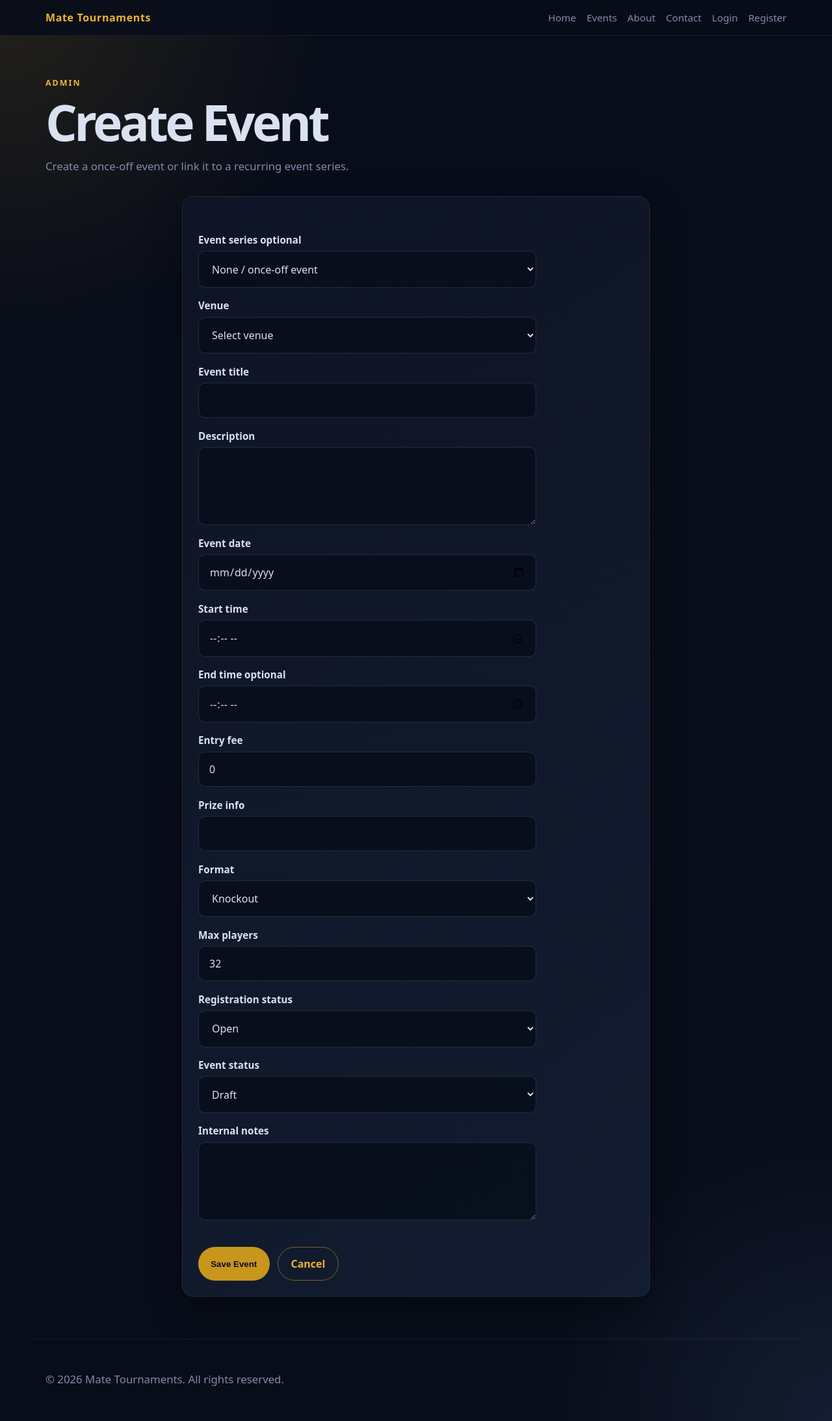
After one commit to JeffyJ080/online-tournament-manager, a PHP site: the page made by mate_app/Views/admin/events/create.php in a window 1280 px wide. The commit adds this page. Shown: the whole page at 65% size. Run offline with PHP 8.4, Linux system fonts and the light colour scheme; the template is opened without the code that fills it, so the values that code supplies are empty.

Commit message:
Add admin event creation workflow

```diff
--- /dev/null
+++ b/mate_app/Views/admin/events/create.php
@@ -0,0 +1,152 @@
+<?php
+$heading = $heading ?? 'Create Event';
+$venues = $venues ?? [];
+$seriesList = $seriesList ?? [];
+$errors = $errors ?? [];
+$old = $old ?? [];
+
+function oldEventValue(array $old, string $key): string
+{
+    return htmlspecialchars($old[$key] ?? '');
+}
+
+function selectedEventValue(array $old, string $key, string $value): string
+{
+    return ((string) ($old[$key] ?? '') === (string) $value) ? 'selected' : '';
+}
+
+function eventOptionLabel(string $value): string
+{
+    return ucwords(str_replace('_', ' ', $value));
+}
+?>
+
+<section class="dashboard-header">
+    <div>
+        <div class="hero-kicker">Admin</div>
+        <h1><?= htmlspecialchars($heading) ?></h1>
+        <p>Create a once-off event or link it to a recurring event series.</p>
+    </div>
+</section>
+
+<section class="card auth-card">
+    <?php if (!empty($errors)): ?>
+        <div class="alert alert-danger">
+            <strong>Event could not be created:</strong>
+            <ul>
+                <?php foreach ($errors as $error): ?>
+                    <li><?= htmlspecialchars($error) ?></li>
+                <?php endforeach; ?>
+            </ul>
+        </div>
+    <?php endif; ?>
+
+    <form method="POST" action="index.php?page=admin-events-store">
+        <div class="form-group">
+            <label for="series_id">Event series optional</label>
+            <select id="series_id" name="series_id">
+                <option value="">None / once-off event</option>
+                <?php foreach ($seriesList as $series): ?>
+                    <option value="<?= (int) $series['id'] ?>" <?= selectedEventValue($old, 'series_id', (string) $series['id']) ?>>
+                        <?= htmlspecialchars($series['title']) ?> — <?= htmlspecialchars($series['venue_name']) ?>
+                    </option>
+                <?php endforeach; ?>
+            </select>
+        </div>
+
+        <div class="form-group">
+            <label for="venue_id">Venue</label>
+            <select id="venue_id" name="venue_id" required>
+                <option value="">Select venue</option>
+                <?php foreach ($venues as $venue): ?>
+                    <option value="<?= (int) $venue['id'] ?>" <?= selectedEventValue($old, 'venue_id', (string) $venue['id']) ?>>
+                        <?= htmlspecialchars($venue['name']) ?>
+                    </option>
+                <?php endforeach; ?>
+            </select>
+        </div>
+
+        <div class="form-group">
+            <label for="title">Event title</label>
+            <input type="text" id="title" name="title" value="<?= oldEventValue($old, 'title') ?>" required>
+        </div>
+
+        <div class="form-group">
+            <label for="description">Description</label>
+            <textarea id="description" name="description" rows="4"><?= oldEventValue($old, 'description') ?></textarea>
+        </div>
+
+        <div class="form-group">
+            <label for="event_date">Event date</label>
+            <input type="date" id="event_date" name="event_date" value="<?= oldEventValue($old, 'event_date') ?>" required>
+        </div>
+
+        <div class="form-group">
+            <label for="start_time">Start time</label>
+            <input type="time" id="start_time" name="start_time" value="<?= oldEventValue($old, 'start_time') ?>" required>
+        </div>
+
+        <div class="form-group">
+            <label for="end_time">End time optional</label>
+            <input type="time" id="end_time" name="end_time" value="<?= oldEventValue($old, 'end_time') ?>">
+        </div>
+
+        <div class="form-group">
+            <label for="entry_fee">Entry fee</label>
+            <input type="number" step="0.01" min="0" id="entry_fee" name="entry_fee" value="<?= oldEventValue($old, 'entry_fee') ?: '0' ?>">
+        </div>
+
+        <div class="form-group">
+            <label for="prize_info">Prize info</label>
+            <input type="text" id="prize_info" name="prize_info" value="<?= oldEventValue($old, 'prize_info') ?>">
+        </div>
+
+        <div class="form-group">
+            <label for="format">Format</label>
+            <select id="format" name="format">
+                <?php foreach (['knockout', 'swiss', 'round_robin', 'weekly_points', 'team', 'doubles'] as $format): ?>
+                    <option value="<?= htmlspecialchars($format) ?>" <?= selectedEventValue($old, 'format', $format) ?>>
+                        <?= htmlspecialchars(eventOptionLabel($format)) ?>
+                    </option>
+                <?php endforeach; ?>
+            </select>
+        </div>
+
+        <div class="form-group">
+            <label for="max_players">Max players</label>
+            <input type="number" min="1" id="max_players" name="max_players" value="<?= oldEventValue($old, 'max_players') ?: '32' ?>">
+        </div>
+
+        <div class="form-group">
+            <label for="registration_status">Registration status</label>
+            <select id="registration_status" name="registration_status">
+                <?php foreach (['open', 'closed', 'full', 'cancelled'] as $status): ?>
+                    <option value="<?= htmlspecialchars($status) ?>" <?= selectedEventValue($old, 'registration_status', $status) ?>>
+                        <?= htmlspecialchars(eventOptionLabel($status)) ?>
+                    </option>
+                <?php endforeach; ?>
+            </select>
+        </div>
+
+        <div class="form-group">
+            <label for="event_status">Event status</label>
+            <select id="event_status" name="event_status">
+                <?php foreach (['draft', 'published', 'running', 'completed', 'cancelled'] as $status): ?>
+                    <option value="<?= htmlspecialchars($status) ?>" <?= selectedEventValue($old, 'event_status', $status) ?>>
+                        <?= htmlspecialchars(eventOptionLabel($status)) ?>
+                    </option>
+                <?php endforeach; ?>
+            </select>
+        </div>
+
+        <div class="form-group">
+            <label for="notes">Internal notes</label>
+            <textarea id="notes" name="notes" rows="4"><?= oldEventValue($old, 'notes') ?></textarea>
+        </div>
+
+        <div class="hero-actions">
+            <button class="btn" type="submit">Save Event</button>
+            <a class="btn btn-outline" href="index.php?page=admin-events">Cancel</a>
+        </div>
+    </form>
+</section>
```
Also changed, not shown: mate_app/Controllers/AdminEventController.php (+163 -0 lines), public_html/index.php (+8 -0 lines).
